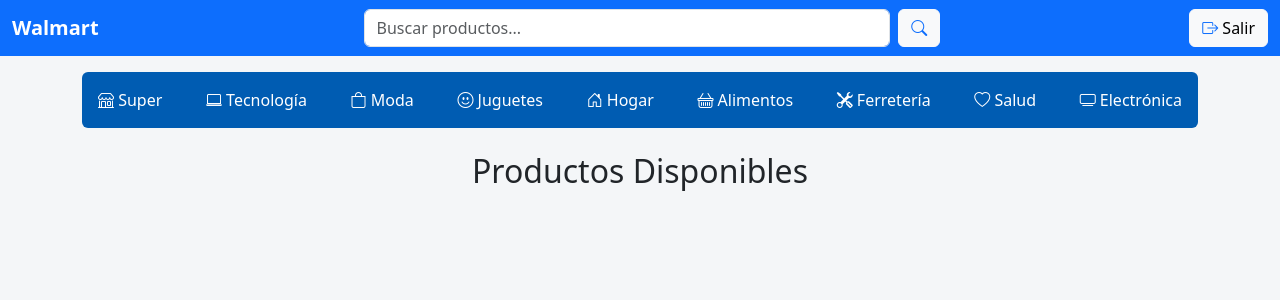
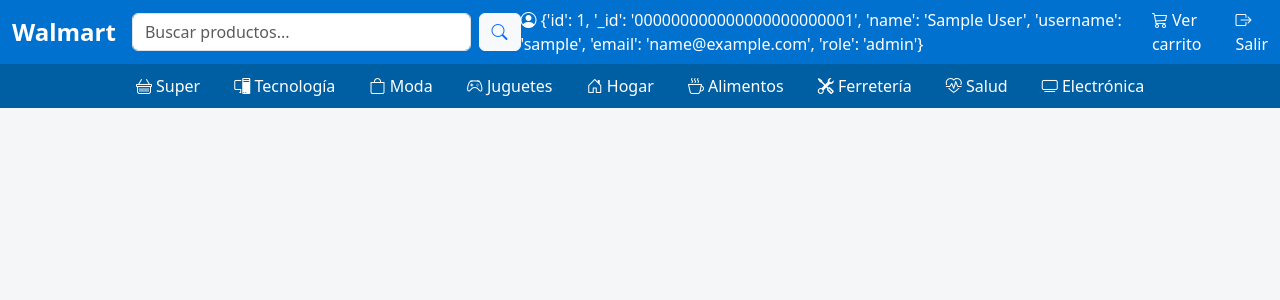
Before and after one commit to solanagomezericmartincbtis272-rgb/walmart-final, a Flask app: page /inicio in a window 1280 px wide. Shown: the top 300 px of the page. Run offline with Flask 3, Linux system fonts and the light colour scheme; the visitor is signed in with stand-in values (Sample User, id 1); data that the repository does not hold is empty.

Commit message:
inicio.html

```diff
--- a/flask_mongo_crud_alumnos/templates/inicio.html
+++ b/flask_mongo_crud_alumnos/templates/inicio.html
@@ -3,120 +3,162 @@
 <head>
   <meta charset="UTF-8">
   <meta name="viewport" content="width=device-width, initial-scale=1.0">
-    <title>Walmart - Inicio</title>
+  <title>Walmart</title>
+  <link href="https://cdn.jsdelivr.net/npm/bootstrap@5.3.0/dist/css/bootstrap.min.css" rel="stylesheet">
+  <link href="https://cdn.jsdelivr.net/npm/bootstrap-icons@1.10.5/font/bootstrap-icons.css" rel="stylesheet">
+  <style>
+    body {
+      background-color: #f5f6f7;
+    }
+    .navbar {
+      background-color: #0071ce;
+    }
+    .navbar-brand {
+      font-weight: bold;
+      color: white !important;
+      font-size: 1.5rem;
+    }
+    .nav-link, .navbar-text {
+      color: white !important;
+    }
+    .categories-bar {
+      background-color: #005fa3;
+      color: white;
+      padding: 10px 0;
+      text-align: center;
+    }
+    .categories-bar a {
+      color: white;
+      margin: 0 15px;
+      text-decoration: none;
+      font-weight: 500;
+    }
+    .categories-bar a:hover {
+      text-decoration: underline;
+    }
 
-    <!-- Bootstrap -->
-    <link href="https://cdn.jsdelivr.net/npm/bootstrap@5.3.3/dist/css/bootstrap.min.css" rel="stylesheet">
+    .card {
+      border: none;
+      box-shadow: 0 3px 8px rgba(0, 0, 0, 0.1);
+      border-radius: 15px;
+      transition: transform 0.2s ease;
+      cursor: pointer;
+    }
+    .card:hover {
+      transform: translateY(-5px);
+    }
+    .card img {
+      height: 200px;
+      object-fit: contain;
+      padding: 15px;
+    }
+    .price {
+      color: #0071ce;
+      font-weight: bold;
+      font-size: 1.2rem;
+    }
+    .old-price {
+      text-decoration: line-through;
+      color: #999;
+      font-size: 0.9rem;
+    }
+    .ahorro {
+      color: green;
+      font-size: 0.9rem;
+    }
+    .btn-agregar {
+      background-color: #0071ce;
+      color: white;
+      border: none;
+      width: 100%;
+      border-radius: 8px;
+      font-weight: 500;
+      transition: all 0.2s;
+    }
+    .btn-agregar:hover {
+      background-color: #005fa3;
+      transform: scale(1.03);
+    }
 
-    <!-- Bootstrap Icons -->
-    <link href="https://cdn.jsdelivr.net/npm/bootstrap-icons/font/bootstrap-icons.css" rel="stylesheet">
+    /* Hacer que el link no cambie el estilo */
+    .link-producto {
+      text-decoration: none;
+      color: inherit;
+    }
+  </style>
+</head>
+<body>
 
-</head>
-<body style="background:#f4f6f8;">
+  <!-- Navbar principal -->
+  <nav class="navbar navbar-expand-lg navbar-dark">
+    <div class="container-fluid">
+      <a class="navbar-brand" href="/">Walmart</a>
 
-<!-- NAVBAR -->
-<nav class="navbar navbar-expand-lg navbar-dark bg-primary">
-  <div class="container-fluid">
-
-    <a class="navbar-brand fw-bold" href="#">Walmart</a>
-
-    <button class="navbar-toggler" type="button" data-bs-toggle="collapse" data-bs-target="#navbarSupportedContent">
-      <span class="navbar-toggler-icon"></span>
-    </button>
-
-    <div class="collapse navbar-collapse" id="navbarSupportedContent">
-
-      <!-- BUSCADOR -->
-      <form class="d-flex mx-auto" style="width: 50%;" id="search-form" action="{{ url_for('buscar') }}" method="GET">
+      <form class="d-flex mx-auto" style="width: 50%;" id="search-form"
+            action="{{ url_for('buscar') }}" method="GET">
         <input class="form-control me-2" type="search" name="q" placeholder="Buscar productos..." required>
         <button class="btn btn-light" type="submit">
           <i class="bi bi-search text-primary"></i>
         </button>
       </form>
 
-      <!-- BOTÓN CERRAR SESIÓN -->
-      <a href="{{ url_for('logout') }}" class="btn btn-light">
-        <i class="bi bi-box-arrow-right text-primary"></i> Salir
+      <div class="d-flex align-items-center text-white gap-4">
+        <div>
+          <i class="bi bi-person-circle"></i> {{ usuario }}
+        </div>
+        <div>
+          <a href="{{ url_for('carrito') }}" style="color: white; text-decoration: none;">
+            <i class="bi bi-cart3"></i>
+            <span class="d-none d-md-inline">Ver carrito</span>
           </a>
-
+        </div>
+        <div>
+          <a href="{{ url_for('logout') }}" style="color: white; text-decoration: none;">
+            <i class="bi bi-box-arrow-right"></i> Salir
+          </a>
+        </div>
       </div>
     </div>
   </nav>
 
-    <!-- BARRA DE CATEGORÍAS -->
-<div class="container mt-3">
-    <div class="d-flex justify-content-between p-3 rounded"
-         style="background-color: #005CB2; color: white; font-weight: 500;">
+  <!-- Barra de categorías -->
+  <div class="categories-bar">
+    <a href="{{ url_for('categoria', category='super') }}"><i class="bi bi-basket"></i> Super</a>
+    <a href="{{ url_for('categoria', category='tecnologia') }}"><i class="bi bi-pc-display"></i> Tecnología</a>
+    <a href="{{ url_for('categoria', category='moda') }}"><i class="bi bi-bag"></i> Moda</a>
+    <a href="{{ url_for('categoria', category='juguetes') }}"><i class="bi bi-controller"></i> Juguetes</a>
+    <a href="{{ url_for('categoria', category='hogar') }}"><i class="bi bi-house-door"></i> Hogar</a>
+    <a href="{{ url_for('categoria', category='alimentos') }}"><i class="bi bi-cup-hot"></i> Alimentos</a>
+    <a href="{{ url_for('categoria', category='ferreteria') }}"><i class="bi bi-tools"></i> Ferretería</a>
+    <a href="{{ url_for('categoria', category='salud') }}"><i class="bi bi-heart-pulse"></i> Salud</a>
+    <a href="{{ url_for('categoria', category='electronica') }}"><i class="bi bi-tv"></i> Electrónica</a>
+  </div>
 
-        <div class="text-center">
-            <i class="bi bi-shop"></i> Super
-        </div>
-        <div class="text-center">
-            <i class="bi bi-laptop"></i> Tecnología
-        </div>
-        <div class="text-center">
-            <i class="bi bi-bag"></i> Moda
-        </div>
-        <div class="text-center">
-            <i class="bi bi-emoji-smile"></i> Juguetes
-        </div>
-        <div class="text-center">
-            <i class="bi bi-house-door"></i> Hogar
-        </div>
-        <div class="text-center">
-            <i class="bi bi-basket"></i> Alimentos
-        </div>
-        <div class="text-center">
-            <i class="bi bi-tools"></i> Ferretería
-        </div>
-        <div class="text-center">
-            <i class="bi bi-heart"></i> Salud
-        </div>
-        <div class="text-center">
-            <i class="bi bi-tv"></i> Electrónica
-        </div>
+  <!-- PRODUCTOS -->
+  <div class="container mt-4">
+    <div class="row">
+      {% for producto in productos %}
+      <div class="col-md-3 mb-4">
+
+        <!-- 🔗 Toda la tarjeta es clickeable -->
+        <a class="link-producto" href="{{ url_for('producto_detalle', producto_id=producto['_id']) }}">
+
+          <div class="card text-center">
+            <img src="{{ producto['img'] }}" alt="{{ producto['name'] }}">
+            <div class="card-body">
+              <h6>{{ producto['name'] }}</h6>
+              <div class="price">${{ producto['price'] }}.00</div>
+              <div class="old-price">${{ producto['oldPrice'] }}.00</div>
+              <div class="ahorro">Ahorras ${{ producto['oldPrice'] - producto['price'] }}.00</div>
             </div>
           </div>
 
-
-<!-- CONTENIDO PRINCIPAL -->
-<div class="container mt-4">
-    <h2 class="mb-4 text-center">Productos Disponibles</h2>
-
-    <div class="row">
-
-        {% for producto in productos %}
-        <div class="col-md-4 mb-4">
-
-            <!-- ⭐ TARJETA DEL PRODUCTO CON LINK AL DETALLE -->
-            <a href="{{ url_for('producto_detalle', producto_id=producto['_id']) }}" style="text-decoration:none; color: inherit;">
-                <div class="card text-center shadow-sm" style="cursor:pointer;">
-
-                    <img src="{{ producto['image'] }}" class="card-img-top" style="height: 220px; object-fit: cover;">
-
-                    <div class="card-body">
-                        <h5 class="card-title">{{ producto['name'] }}</h5>
-                        <p class="card-text text-success fw-bold">$ {{ producto['price'] }}</p>
-
-                        <!-- ⭐ RATING SI EXISTE -->
-                        {% if producto.get('rating') %}
-                        <p class="text-warning">
-                            {% for i in range(producto['rating']) %}
-                                ★
-                            {% endfor %}
-                        </p>
-                        {% endif %}
-
-                    </div>
-                </div>
         </a>
 
       </div>
       {% endfor %}
-
     </div>
   </div>
 
-<script src="https://cdn.jsdelivr.net/npm/bootstrap@5.3.3/dist/js/bootstrap.bundle.min.js"></script>
 </body>
 </html>
```
Lines whose indentation alone changed are shown as unchanged.
